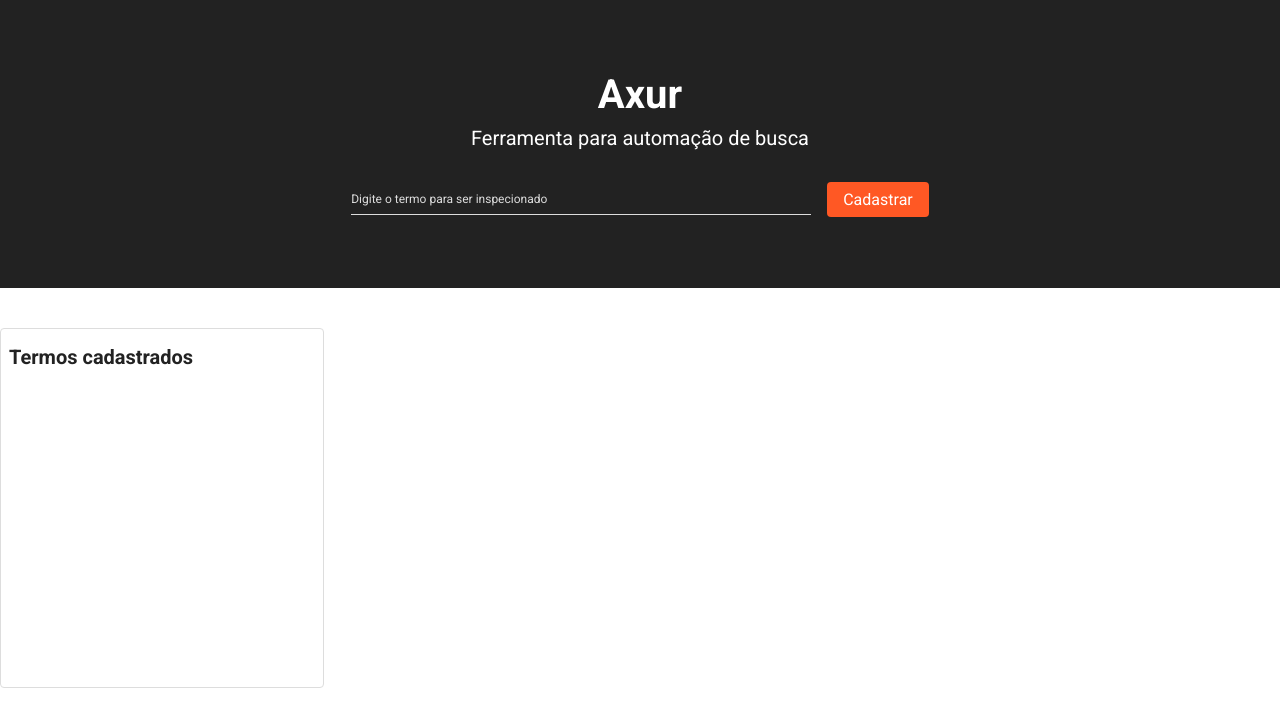
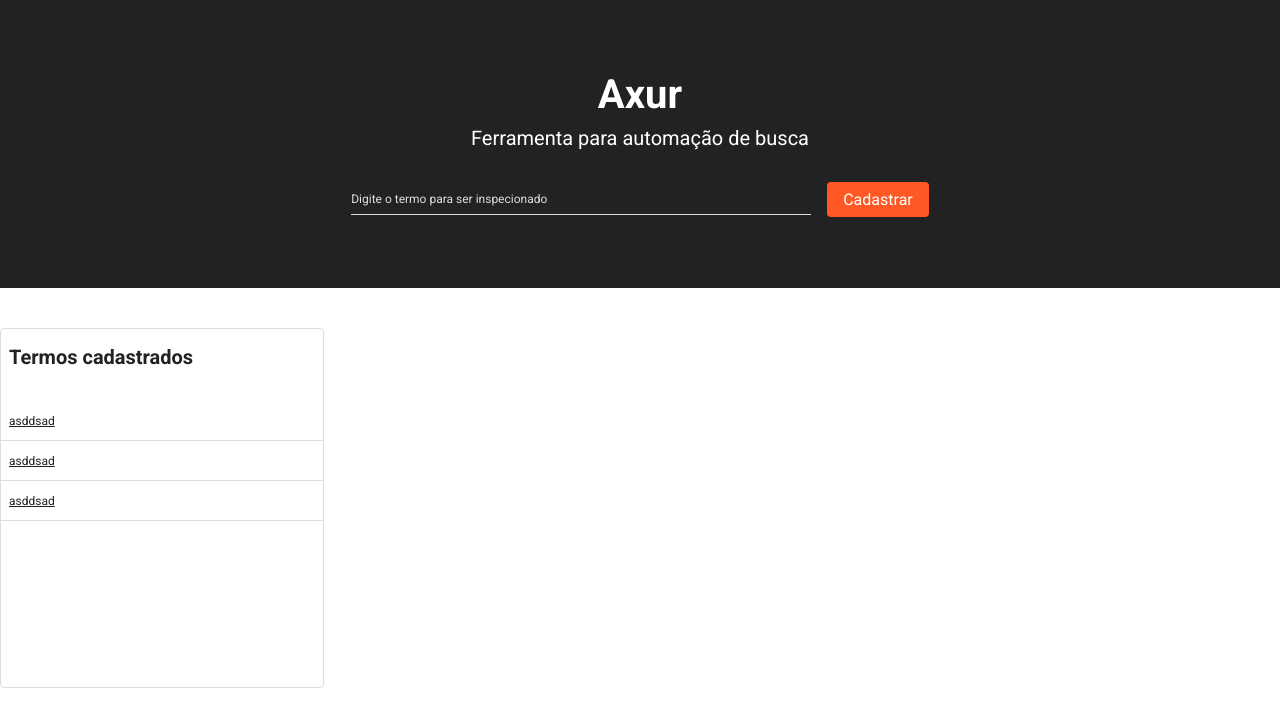
Before and after one commit to wellingtondw/axur, a React app: page / in a window 1280 px wide. Shown: the top 726 px of the page. Built offline with nearby package versions, Linux system fonts and the light colour scheme.

Commit message:
create link component

```diff
--- a/src/components/ContentBox/index.tsx
+++ b/src/components/ContentBox/index.tsx
@@ -1,7 +1,7 @@
 import React from 'react';
 import * as S from './styles';
 
-type ContentBoxProps = {
+export type ContentBoxProps = {
   title: string;
 };
 
--- /dev/null
+++ b/src/components/LinkItem/index.tsx
@@ -0,0 +1,16 @@
+import React from 'react';
+import * as S from './styles';
+
+export type LinkItemProps = {
+  text: string;
+};
+
+const LinkItem: React.FC<LinkItemProps> = ({ text, ...rest }) => {
+  return (
+    <S.Link {...rest} role="link">
+      {text}
+    </S.Link>
+  );
+};
+
+export default LinkItem;
--- /dev/null
+++ b/src/components/LinkItem/styles.ts
@@ -0,0 +1,14 @@
+import styled from 'styled-components';
+
+export const Link = styled.a`
+  display: flex;
+  align-items: center;
+  font-size: 12px;
+  color: #222;
+  text-decoration: underline;
+  width: 100%;
+  border-bottom: 1px solid #ddd;
+  height: 40px;
+  padding: 0 8px;
+  cursor: pointer;
+`;
--- a/src/pages/Home/index.tsx
+++ b/src/pages/Home/index.tsx
@@ -3,6 +3,7 @@ import * as S from './styles';
 
 import Input from '../../components/Input';
 import ContentBox from '../../components/ContentBox';
+import LinkItem from '../../components/LinkItem';
 
 const Home: React.FC = () => {
   const [inputValue, setInputValue] = useState('');
@@ -27,7 +28,13 @@ const Home: React.FC = () => {
         </S.Wrapper>
       </S.HeaderContainer>
       <S.MainContainer>
-        <ContentBox title="Termos cadastrados" />
+        <ContentBox title="Termos cadastrados">
+          <S.Wrapper style={{ marginTop: 32, flexDirection: 'column' }}>
+            <LinkItem text="asddsad" />
+            <LinkItem text="asddsad" />
+            <LinkItem text="asddsad" />
+          </S.Wrapper>
+        </ContentBox>
       </S.MainContainer>
     </S.Container>
   );
```
Also changed, not shown: src/components/LinkItem/test.tsx (added, +19 -0 lines), 1 other file (tests, documents, lock files or other folders).
